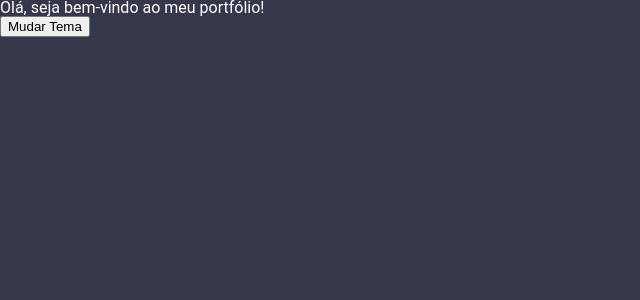
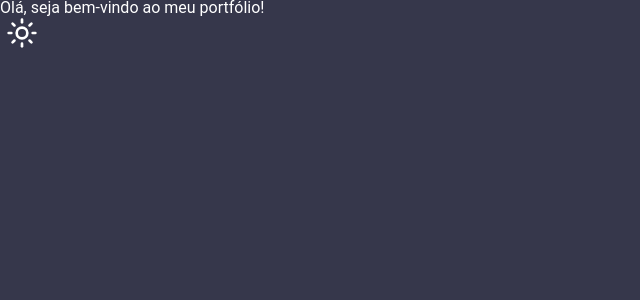
Before and after one commit to FlightofIcarus/portfolio-react, a React (Vite) app: page / in a window 1280 px wide. Shown: the top 300 px of the page, without its empty margins (0-640 px from the left). Built offline with nearby package versions, Linux system fonts and the light colour scheme.

Commit message:
feat: Cria o componente themeButton para alterar entre as instancias dark e light

```diff
--- a/package.json
+++ b/package.json
@@ -12,6 +12,7 @@
   "dependencies": {
     "react": "^18.3.1",
     "react-dom": "^18.3.1",
+    "react-icons": "^5.4.0",
     "styled-components": "^6.1.13"
   },
   "devDependencies": {
--- a/src/App.jsx
+++ b/src/App.jsx
@@ -3,15 +3,14 @@ import { theme } from "./styles/theme";
 import { useState } from "react";
 import {MainParagraph} from "./components/structural components/Paragraphs";
 import { Container } from "./components/structural components/Containers";
+import ThemeButton from "./components/personal components/ThemeButtom/ThemeButtom";
 
 
 function App() {
 const [themeActive, toggleThemeActive] = useState("dark");
 
 const myTheme = themeActive === "light" ? theme.lightMode : theme.darkMode
-const toggleTheme = () => {
-  toggleThemeActive(themeActive === "light" ? "dark" : "light");
-};
+
 
   return (
     <>
@@ -20,7 +19,7 @@ const toggleTheme = () => {
 
 
           <MainParagraph>Olá, seja bem-vindo ao meu portfólio!</MainParagraph>
-          <button onClick={toggleTheme}>Mudar Tema</button>
+          <ThemeButton setThemeActive={toggleThemeActive} themeActive={themeActive}/>
         </Container.MainContainer>
       </ThemeProvider>
     </>
--- /dev/null
+++ b/src/components/personal components/ThemeButtom/ThemeButtom.jsx
@@ -0,0 +1,28 @@
+import { LuSunMoon, LuSun  } from "react-icons/lu";
+import styled from "styled-components";
+
+const ThemeButtonStyled = styled.button`
+    border: none;
+    background-color: transparent;
+    cursor: pointer;
+    color: ${({theme}) => theme.colors.fontDefaultColor};
+    font-size: ${({theme}) => theme.fonts.size.desktop.emphasis};
+
+    @media (max-width: 767.9px){
+        font-size: ${({theme}) => theme.fonts.size.mobile.emphasis};
+    }
+    `;
+
+const toggleTheme = (setThemeActive, themeActive) => {
+    setThemeActive(themeActive === "light" ? "dark" : "light");
+  };
+
+function ThemeButton({setThemeActive, themeActive}) {
+    return (
+        <ThemeButtonStyled onClick={() => toggleTheme(setThemeActive, themeActive)}>
+            {themeActive === "light" ? <LuSunMoon /> : <LuSun />}
+        </ThemeButtonStyled>
+    )
+}
+
+export default ThemeButton;
--- a/src/components/structural components/Containers.jsx
+++ b/src/components/structural components/Containers.jsx
@@ -30,7 +30,7 @@ const LogoSpanContainer = styled.span`
     color: ${({theme}) => theme.colors.callToActionColor};
     font-size: ${({theme}) => `${theme.fonts.size.desktop.subTitle}`};
 
-    @media screen and (max-width: 767.9px) {
+    @media (max-width: 767.9px) {
         font-size: ${({theme}) => `${theme.fonts.size.mobile.subTitle}`};
     }
 `;
--- a/src/components/structural components/Paragraphs.jsx
+++ b/src/components/structural components/Paragraphs.jsx
@@ -5,7 +5,7 @@ const MainParagraph = styled.p`
     font-size: ${({theme}) => `${theme.fonts.size.desktop.paragraph}`};
     color: ${({theme}) => theme.colors.fontDefaultColor};
 
-    @media screen and (max-width: 767.9px) {
+    @media (max-width: 767.9px) {
         font-size: ${({theme}) => `${theme.fonts.size.mobile.paragraph}`};
     }
 
--- a/src/components/structural components/Titles.jsx
+++ b/src/components/structural components/Titles.jsx
@@ -10,7 +10,7 @@ display: inline-block;
     font-family: ${({theme}) => theme.fonts.face.titles};
     font-size: ${({theme}) => `${theme.fonts.size.desktop.subTitle}`};
 
-    @media screen and (max-width: 767.9px) {
+    @media (max-width: 767.9px) {
         font-size: ${({theme}) => `${theme.fonts.size.mobile.subTitle}`};
     }
 `;
```
Also changed, not shown: src/components/personal components/personal.md (deleted, +0 -1 lines), 1 other file (tests, documents, lock files or other folders).
